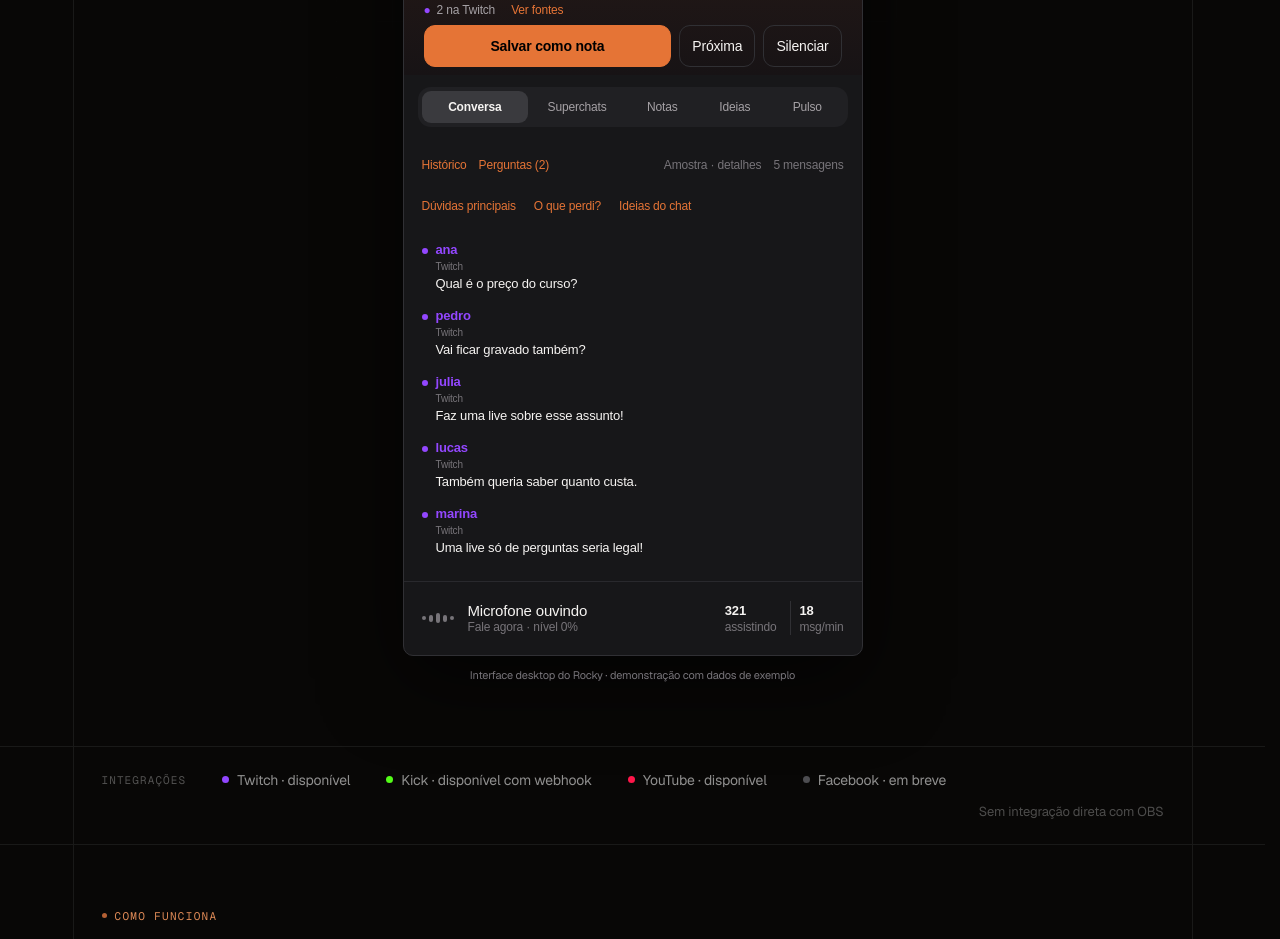
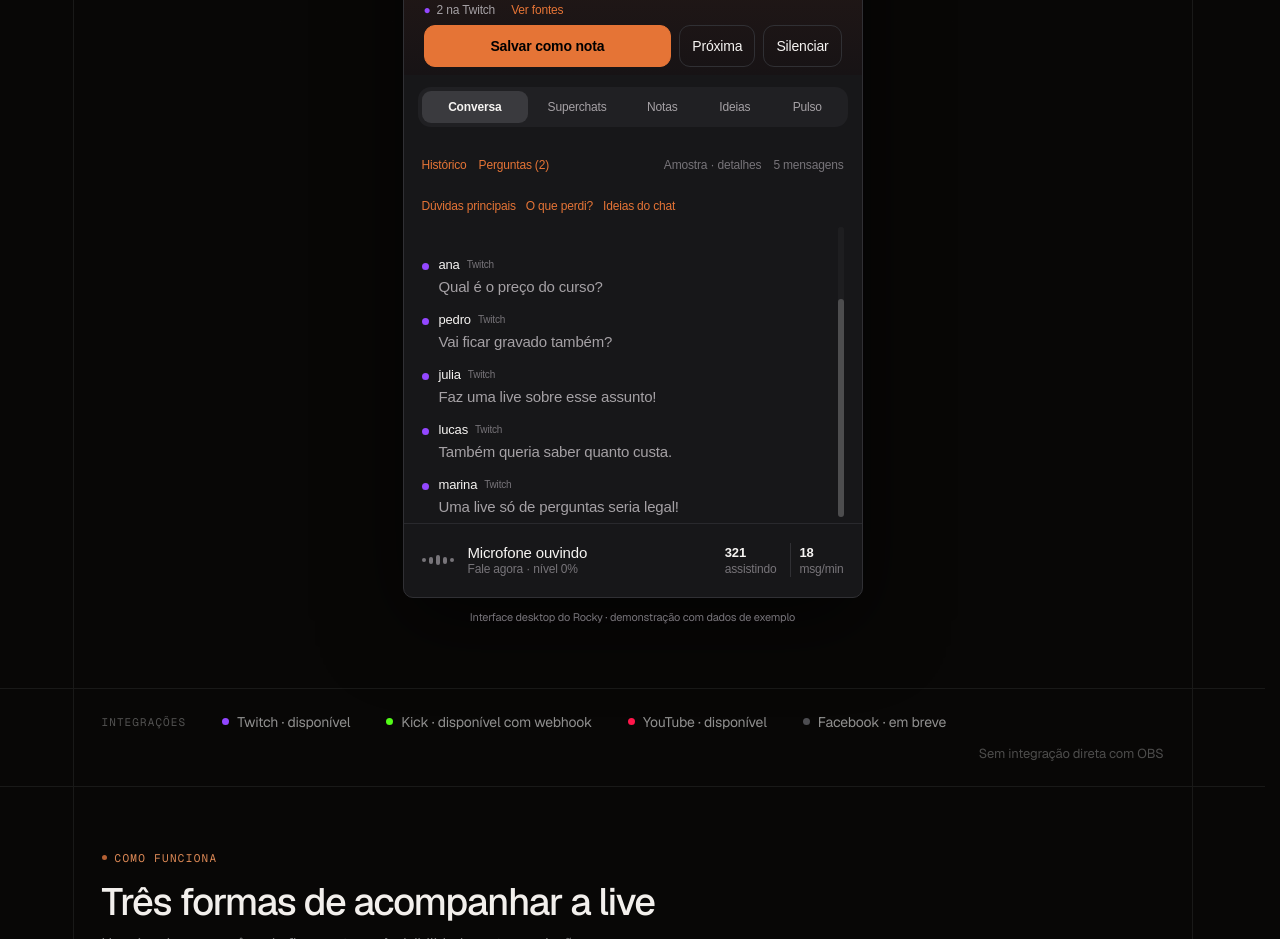
Before and after one commit to opensources-com-br/rocky, a Next.js app in the folder apps/web/: page / in a window 1280 px wide. Shown: the part 820-1759 px from the top of the page. Built offline with nearby package versions, Linux system fonts and the light colour scheme.

Commit message:
fix: match preview chat spacing and scrollbar to desktop

```diff
--- a/apps/web/components/landing/app-preview.css
+++ b/apps/web/components/landing/app-preview.css
@@ -26,17 +26,21 @@
 .rocky-app [data-slot="button"] { height: 42px; border-radius: 11px; border: 1px solid var(--rp-border); background: transparent; color: #f6f4f2; font: inherit; font-size: 14px; padding: 0 12px; box-shadow: none; }
 .rocky-answer-actions [data-slot="button"]:first-child { flex: 1; background: #e57436; color: #000; border-color: #e57436; font-weight: bold; }
 @media (max-width: 400px) { .rocky-answer { padding: 8px 12px; } .rocky-app [data-slot="button"] { font-size: 12px; padding: 0 8px; } }
-.rocky-conversation { padding: 6px 18px 24px; }
+.rocky-conversation { padding: 6px 18px; }
 .rocky-conversation-tools { display: flex; align-items: center; gap: 12px; min-height: 40px; font-size: 12px; color: #e57436; flex-wrap: wrap; }
 .rocky-conversation-tools small:first-of-type { margin-left: auto; }
-.rocky-request { display: flex; align-items: center; gap: 8px; }
-.rocky-request [data-slot="input"] { height: 46px; min-width: 0; border: 1px solid var(--rp-border); border-radius: 10px; background: transparent; font-size: 13px; box-shadow: none; }
-.rocky-quick-questions { display: flex; gap: 18px; padding: 14px 0; font-size: 12px; color: #e57436; }
-.rocky-chat-message { display: flex; align-items: baseline; gap: 8px; margin-top: 14px; font-size: 13px; line-height: 18px; }
-.rocky-chat-message i { flex-shrink: 0; width: 6px; height: 6px; border-radius: 50%; background: #9347ff; }
-.rocky-chat-message strong { color: #9347ff; }
-.rocky-chat-message > span { flex: 1; }
-.rocky-chat-message small { font-size: 10px; }
+.rocky-quick-questions { display: flex; flex-wrap: wrap; gap: 10px; padding: 14px 0; font-size: 12px; color: #e57436; }
+.rocky-chat { position: relative; min-height: 290px; padding-right: 14px; display: flex; align-items: flex-end; }
+.rocky-chat-messages { width: 100%; display: flex; flex-direction: column; gap: 14px; }
+.rocky-chat-message { display: flex; align-items: flex-start; gap: 10px; font-size: 15px; line-height: 21px; }
+.rocky-chat-message i { flex-shrink: 0; width: 7px; height: 7px; margin-top: 7px; border-radius: 50%; background: #9347ff; }
+.rocky-chat-message > div { min-width: 0; flex: 1; }
+.rocky-chat-author { display: flex; align-items: center; gap: 7px; }
+.rocky-chat-author strong { font-size: 13px; line-height: 18px; font-weight: 500; }
+.rocky-chat-author small { font-size: 10px; }
+.rocky-chat-message p { margin: 2px 0 0; color: var(--rp-secondary); overflow-wrap: anywhere; }
+.rocky-chat-scrollbar { position: absolute; inset: 0 0 0 auto; width: 6px; border-radius: 3px; background: #ffffff08; }
+.rocky-chat-scrollbar span { position: absolute; bottom: 0; width: 100%; height: 75%; border-radius: inherit; background: #ffffff35; }
 .rocky-voice-footer { display: flex; align-items: center; gap: 14px; min-height: 74px; padding: 12px 18px; border-top: 1px solid #29292d; }
 .rocky-voice-label { flex: 1; font-size: 15px; }
 .rocky-voice-wave { display: flex; align-items: center; gap: 3px; }
```
